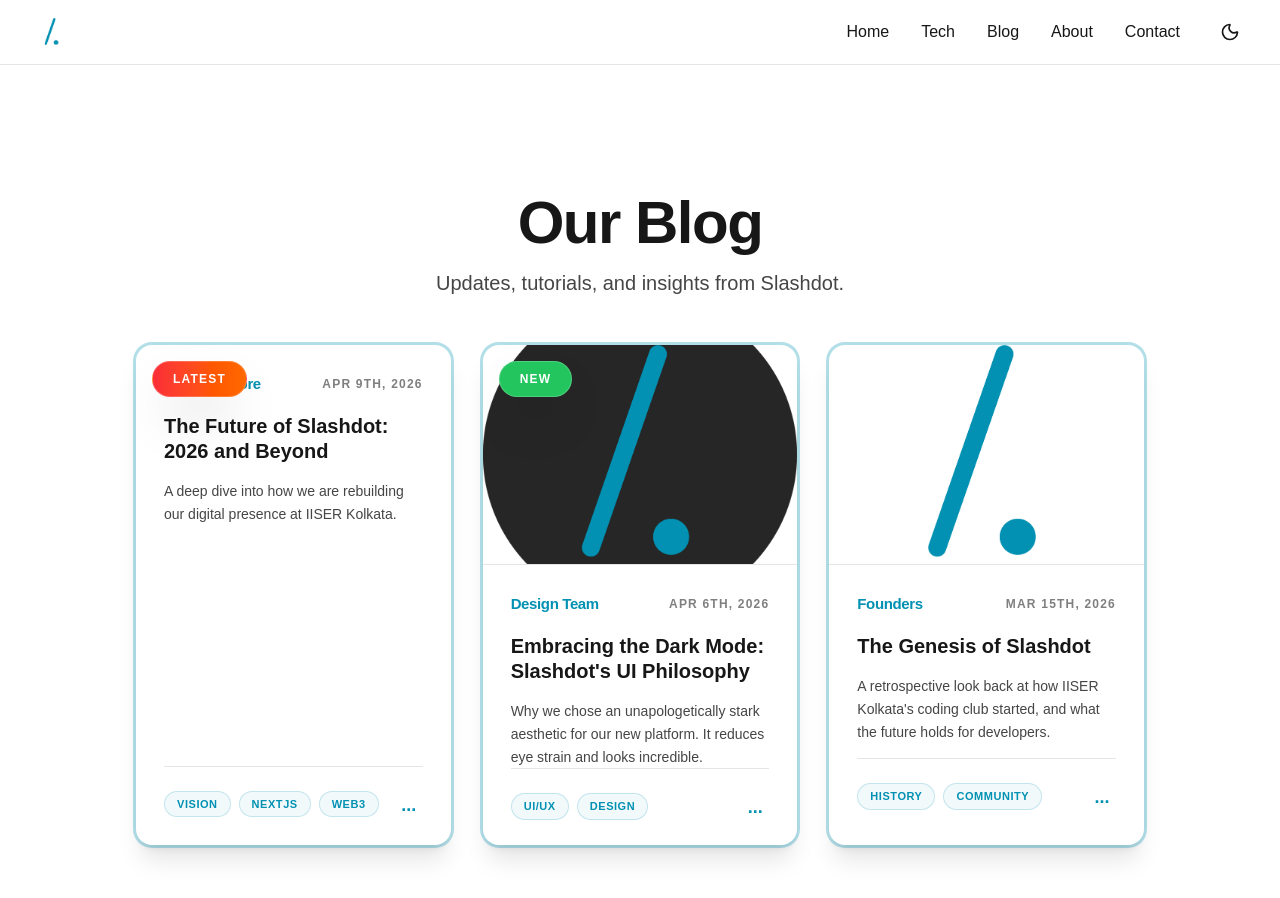
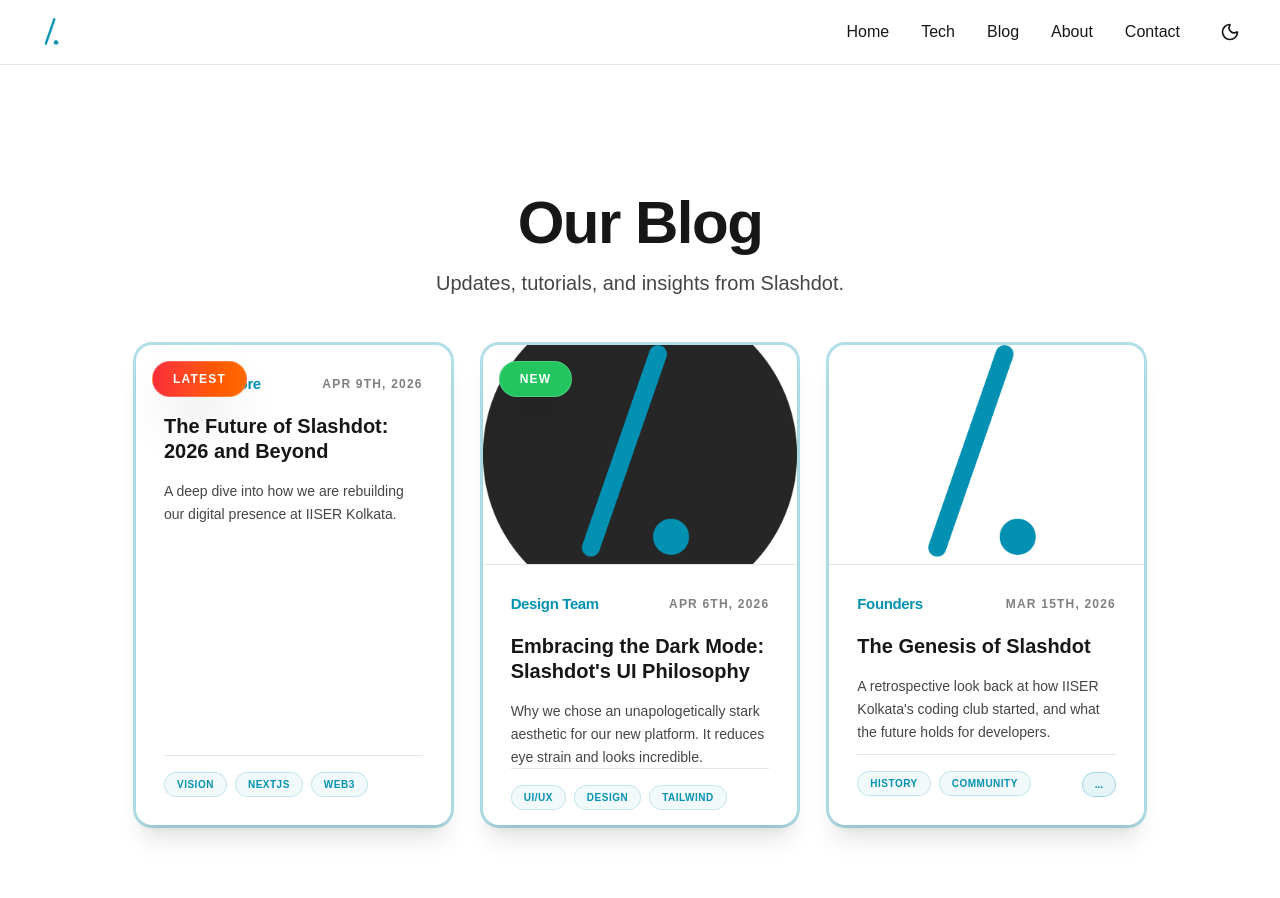
Before and after one commit to anuprovo-debnath/slashdot-website-2026, a Next.js app: page /slashdot-website-2026/blog in a window 1280 px wide. Shown: the top 898 px of the page. Built offline with nearby package versions, Linux system fonts and the light colour scheme.

Commit message:
blog fix 3.3

```diff
--- a/src/components/BlogGrid.tsx
+++ b/src/components/BlogGrid.tsx
@@ -1,48 +1,149 @@
 "use client";
 
-import { useState, useEffect } from 'react';
+import { useState, useEffect, useRef } from 'react';
+import { createPortal } from 'react-dom';
 import Link from 'next/link';
 import { format, parseISO, differenceInDays } from 'date-fns';
 import { MarkdownData } from '@/lib/markdown';
 
 /**
- * Sub-component to manage the interactive tag expansion state for each card.
+ * The Floating Dialogue that renders outside the card via Portal
  */
+function TagDialogue({
+  tags,
+  onClose,
+  anchorRect
+}: {
+  tags: string[],
+  onClose: () => void,
+  anchorRect: DOMRect
+}) {
+  const [mounted, setMounted] = useState(false);
+
+  useEffect(() => {
+    setMounted(true);
+    // Auto-close on scroll or resize as coordinates will shift
+    window.addEventListener('scroll', onClose, { passive: true });
+    window.addEventListener('resize', onClose);
+    return () => {
+      window.removeEventListener('scroll', onClose);
+      window.removeEventListener('resize', onClose);
+    };
+  }, [onClose]);
+
+  if (!mounted) return null;
+
+  // Calculate position: The "X" should be at the same spot as "..."
+  // The popup will be positioned absolute.
+  // We'll calculate the top/left based on the anchorRect (the ... button)
+  const popupWidth = 280;
+  const padding = 16;
+
+  // Pivot point: The right-edge of the trigger tag
+  const left = anchorRect.left - popupWidth + anchorRect.width;
+  const top = anchorRect.top - 120; // Default expansion upwards
+
+  return createPortal(
+    <div
+      className="fixed inset-0 z-[9999] pointer-events-auto"
+      onClick={onClose}
+    >
+      <div
+        className="absolute bg-[var(--background)]/90 backdrop-blur-xl border border-[#0291B2]/40 rounded-2xl p-5 shadow-[0_20px_50px_rgba(0,0,0,0.3)] dark:shadow-[0_20px_50px_rgba(0,0,0,0.6)] w-[280px] animate-in fade-in zoom-in duration-200"
+        style={{
+          left: `${Math.max(padding, left)}px`,
+          top: `${Math.max(padding, top)}px`
+        }}
+        onClick={(e) => e.stopPropagation()}
+      >
+        <div className="flex justify-between items-start mb-4">
+          <h4 className="text-[10px] font-black uppercase tracking-widest text-[#0291B2] opacity-60">All Tags</h4>
+          {/* The "X" Button positioned roughly where "..." was relative to the screen */}
+          <button
+            onClick={onClose}
+            className="px-3 py-1 bg-[#0291B2]/10 text-[#0291B2] border border-[#0291B2]/30 rounded-full text-[10px] font-black hover:bg-red-500/20 hover:text-red-500 hover:border-red-500/40 transition-all"
+          >
+            ×
+          </button>
+        </div>
+        <div className="flex flex-wrap gap-2">
+          {tags.map((tag) => (
+            <span
+              key={tag}
+              className="px-3 py-1 bg-[#0291B2]/5 text-[#0291B2] border border-[#0291B2]/20 rounded-full text-[10px] font-bold uppercase tracking-wider"
+            >
+              {tag}
+            </span>
+          ))}
+        </div>
+      </div>
+    </div>,
+    document.body
+  );
+}
+
 function TagArea({ tags }: { tags: string[] }) {
-  const [isExpanded, setIsExpanded] = useState(false);
+  const [hasOverflow, setHasOverflow] = useState(false);
+  const [isDialogueOpen, setIsDialogueOpen] = useState(false);
+  const [anchorRect, setAnchorRect] = useState<DOMRect | null>(null);
+  const containerRef = useRef<HTMLDivElement>(null);
+  const triggerRef = useRef<HTMLButtonElement>(null);
+
+  useEffect(() => {
+    const checkOverflow = () => {
+      if (containerRef.current) {
+        setHasOverflow(containerRef.current.scrollHeight > 28);
+      }
+    };
+
+    checkOverflow();
+    window.addEventListener('resize', checkOverflow);
+    return () => window.removeEventListener('resize', checkOverflow);
+  }, [tags]);
+
+  const toggleDialogue = (e: React.MouseEvent) => {
+    e.preventDefault();
+    e.stopPropagation();
+    if (triggerRef.current) {
+      setAnchorRect(triggerRef.current.getBoundingClientRect());
+    }
+    setIsDialogueOpen(!isDialogueOpen);
+  };
 
   if (!tags || tags.length === 0) return null;
 
   return (
-    <div className="mt-auto pt-6 border-t border-black/10 dark:border-white/10 relative z-[20]">
+    <div className="mt-auto pt-4 border-t border-black/10 dark:border-white/10 relative z-[20]">
       <div
-        className={`flex flex-wrap gap-2 transition-all duration-300 ease-in-out ${
-          isExpanded ? 'max-h-[200px]' : 'max-h-[34px]'
-        } overflow-hidden pr-8`}
+        ref={containerRef}
+        className="flex flex-wrap gap-2 max-h-[26px] overflow-hidden pr-10 relative"
       >
         {tags.map((tag) => (
           <span
             key={tag}
-            className="px-3 py-1 bg-[#0291B2]/5 text-[#0291B2] border border-[#0291B2]/20 rounded-full text-[10px] sm:text-[11px] font-bold uppercase tracking-wider whitespace-nowrap"
+            className="px-3 py-1 bg-[#0291B2]/5 text-[#0291B2] border border-[#0291B2]/20 rounded-full text-[10px] font-bold uppercase tracking-wider whitespace-nowrap"
           >
             {tag}
           </span>
         ))}
       </div>
 
-      {/* Expansion Toggle ("...") */}
-      {tags.length > 2 && (
+      {hasOverflow && (
         <button
-          onClick={(e) => {
-            e.preventDefault();
-            e.stopPropagation();
-            setIsExpanded(!isExpanded);
-          }}
-          className="absolute right-0 top-6 w-7 h-7 flex items-center justify-center rounded-full hover:bg-[#0291B2]/10 text-[#0291B2] font-black text-lg transition-colors"
-          title={isExpanded ? "Show less" : "Show all tags"}
+          ref={triggerRef}
+          onClick={toggleDialogue}
+          className="absolute right-0 bottom-0 px-3 py-1 bg-[#0291B2]/10 text-[#0291B2] border border-[#0291B2]/30 rounded-full text-[10px] font-black hover:bg-[#0291B2]/20 transition-all z-[25]"
         >
-          {isExpanded ? "×" : "..."}
+          ...
         </button>
+      )}
+
+      {isDialogueOpen && anchorRect && (
+        <TagDialogue
+          tags={tags}
+          onClose={() => setIsDialogueOpen(false)}
+          anchorRect={anchorRect}
+        />
       )}
     </div>
   );
@@ -96,9 +197,8 @@ export function BlogGrid({ posts }: { posts: MarkdownData[] }) {
             key={post.slug}
             className="group relative flex flex-col rounded-2xl bg-[var(--background)] ring-[3px] ring-[#0291B2]/30 shadow-xl transition-all
                        hover:ring-[#0291B2]/80 hover:shadow-[0_0_40px_rgba(2,145,178,0.4)] dark:hover:shadow-[0_0_40px_rgba(2,145,178,0.25)]
-                       hover:-translate-y-2 overflow-hidden h-[500px] w-full"
+                       hover:-translate-y-2 overflow-hidden h-[480px] w-full"
           >
-            {/* Transparent click overlay for the entire card */}
             <Link
               href={`/blog/${post.slug}`}
               onClick={() => handlePostClick(post.slug)}
@@ -106,7 +206,6 @@ export function BlogGrid({ posts }: { posts: MarkdownData[] }) {
               aria-label={`Read ${post.frontmatter.title}`}
             />
 
-            {/* Top Badges */}
             <div className="absolute top-4 left-4 z-[30] flex flex-wrap gap-2 pointer-events-none">
               {showLatest && (
                 <span className="px-5 py-2 bg-gradient-to-r from-red-500 to-orange-500 text-white text-[12px] font-black rounded-full shadow-2xl uppercase tracking-widest border border-white/20">
@@ -120,7 +219,6 @@ export function BlogGrid({ posts }: { posts: MarkdownData[] }) {
               )}
             </div>
 
-            {/* Image Section (Fixed height if present) */}
             {post.frontmatter.coverImage && (
               <div className="relative w-full h-[220px] shrink-0 overflow-hidden border-b border-black/10 dark:border-white/10">
                 <img
@@ -131,11 +229,8 @@ export function BlogGrid({ posts }: { posts: MarkdownData[] }) {
               </div>
             )}
 
-            {/* Content Section */}
             <div className={`p-6 sm:p-7 flex flex-col flex-1 relative ${!post.frontmatter.coverImage ? 'h-full' : ''}`}>
-              {/* Header: Author . Date */}
               <div className="relative flex items-center justify-between w-full mb-5 text-[14px] sm:text-[15px] font-bold tracking-tight">
-                {/* Author (Clickable) */}
                 <div className="z-[20] relative text-xl sm:text-[15px]">
                   {post.frontmatter.authorEmail ? (
                     <a
@@ -150,13 +245,11 @@ export function BlogGrid({ posts }: { posts: MarkdownData[] }) {
                   )}
                 </div>
 
-                {/* Date */}
                 <div className="text-black/50 dark:text-white/50 uppercase tracking-widest text-[11px] sm:text-[12px]">
                   {formattedDate}
                 </div>
               </div>
 
-              {/* Title and Excerpt */}
               <div className="flex flex-col flex-1 gap-4 overflow-hidden">
                 <h3 className="text-2xl sm:text-xl font-extrabold leading-tight text-[var(--foreground)] group-hover:text-[#0291B2] transition-colors line-clamp-2 shrink-0">
                   {post.frontmatter.title}
@@ -169,7 +262,6 @@ export function BlogGrid({ posts }: { posts: MarkdownData[] }) {
                 </p>
               </div>
 
-              {/* Tags Area */}
               <TagArea tags={post.frontmatter.tags} />
             </div>
           </div>
```
